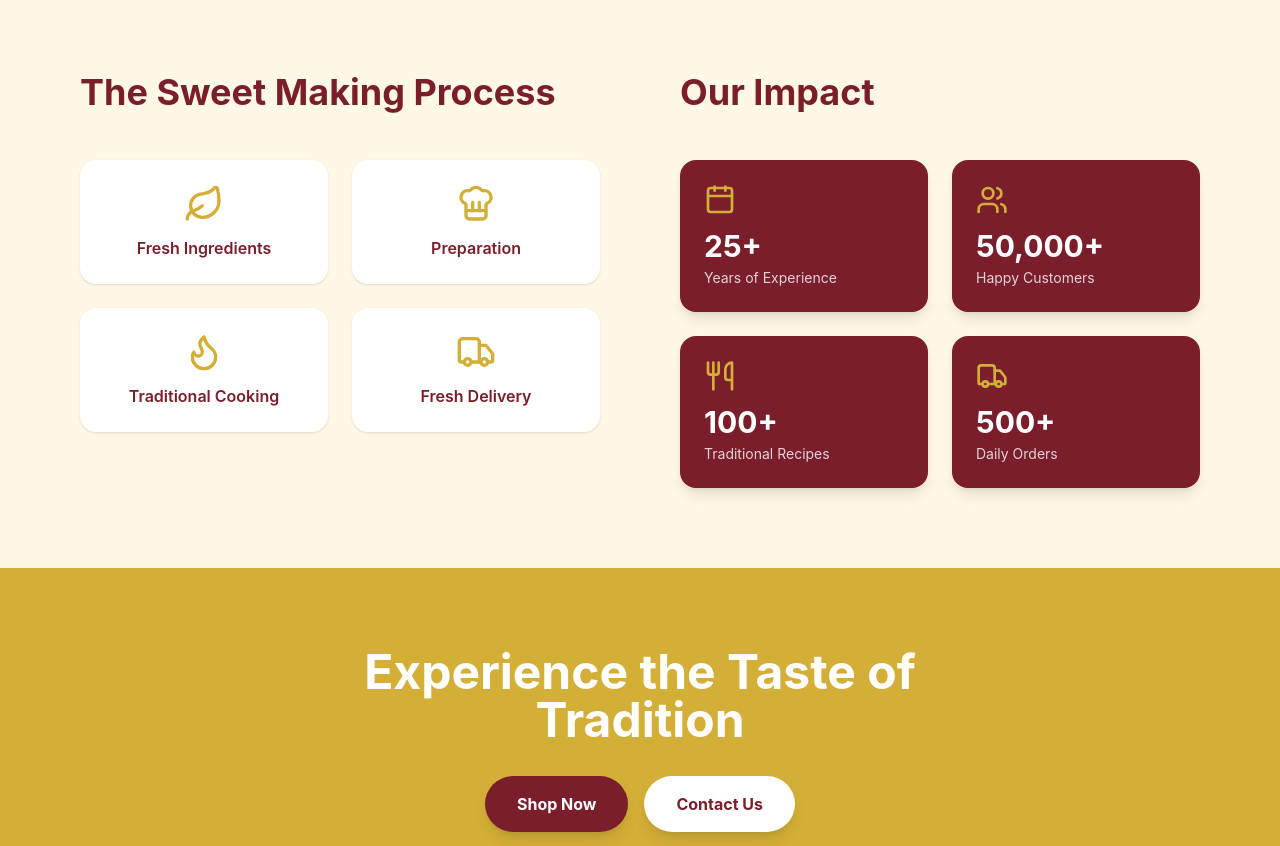
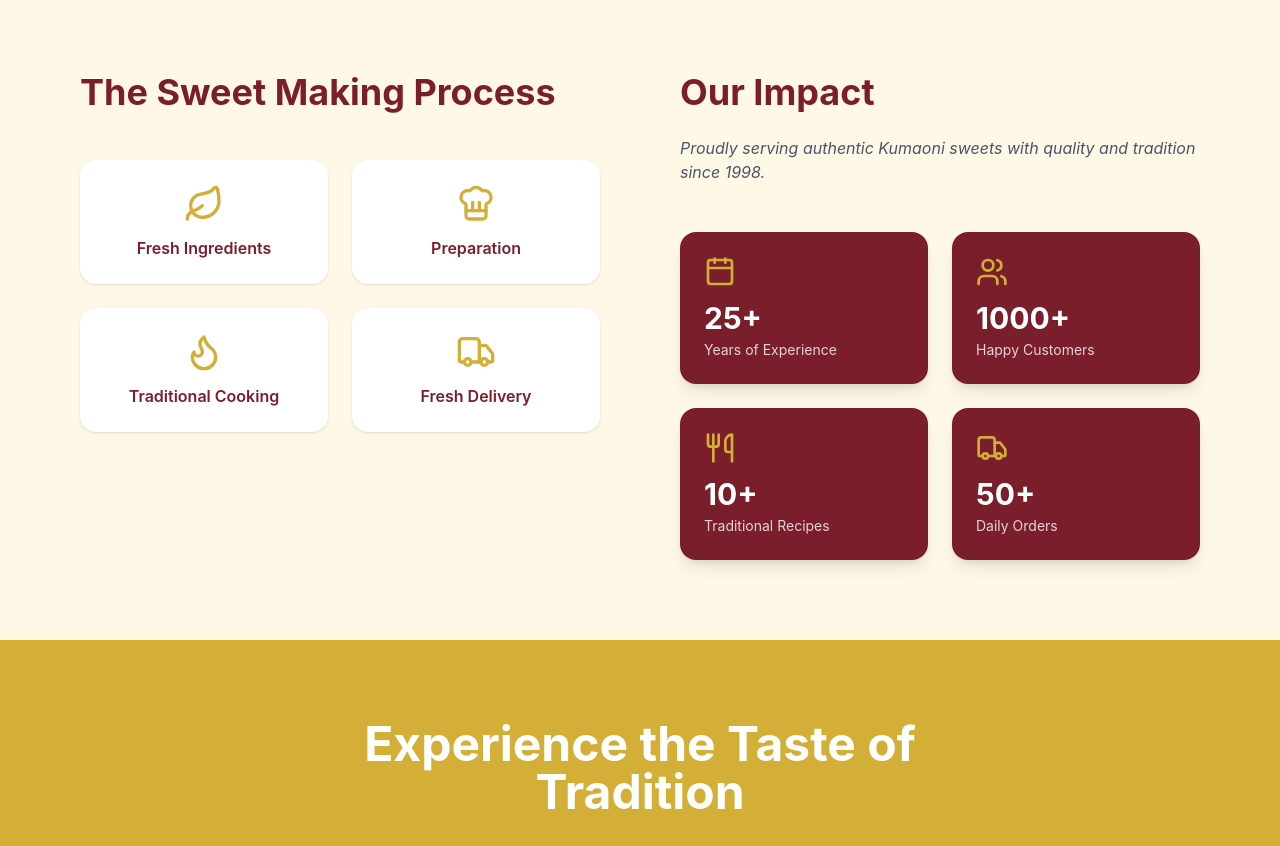
Before and after one commit to himani22122002-hue/chhimwal-sweets, a React (Vite) app in the folder client/: page /about in a window 1280 px wide. Shown: the part 1600-2446 px from the top of the page. Built offline with nearby package versions, Linux system fonts and the light colour scheme.

Commit message:
Improve the Our Impact section of my About page

```diff
--- a/client/src/pages/About.jsx
+++ b/client/src/pages/About.jsx
@@ -1,8 +1,21 @@
-import React from 'react';
-import { motion } from 'framer-motion';
+import React, { useEffect } from 'react';
+import { motion, useMotionValue, useTransform, animate } from 'framer-motion';
 import { Link } from 'react-router-dom';
 import { Award, Leaf, ShieldCheck, Heart, ChefHat, Flame, Truck, Users, Calendar, Utensils } from 'lucide-react';
 import aboutImage from "../assets/images/About.png";
+
+const Counter = ({ from, to }) => {
+  const count = useMotionValue(from);
+  const rounded = useTransform(count, (latest) => Math.round(latest));
+
+  useEffect(() => {
+    const controls = animate(count, to, { duration: 2 });
+    return () => controls.stop();
+  }, [count, to]);
+
+  return <motion.span>{rounded}</motion.span>;
+};
+
 const About = () => {
   const containerVariants = {
     hidden: { opacity: 0 },
@@ -15,10 +28,10 @@ const About = () => {
   };
 
   const stats = [
-    { label: 'Years of Experience', value: '25+', icon: Calendar },
-    { label: 'Happy Customers', value: '50,000+', icon: Users },
-    { label: 'Traditional Recipes', value: '100+', icon: Utensils },
-    { label: 'Daily Orders', value: '500+', icon: Truck },
+    { label: 'Years of Experience', value: 25, icon: Calendar, suffix: '+' },
+    { label: 'Happy Customers', value: 1000, icon: Users, suffix: '+' },
+    { label: 'Traditional Recipes', value: 10, icon: Utensils, suffix: '+' },
+    { label: 'Daily Orders', value: 50, icon: Truck, suffix: '+' },
   ];
 
   const processSteps = [
@@ -59,10 +72,10 @@ const About = () => {
           </div>
           <div className="rounded-3xl overflow-hidden shadow-2xl">
             <img
-  src={aboutImage}
-  alt="Handmade Sweets"
-  className="w-full h-[450px] object-cover rounded-3xl"
-/>
+              src={aboutImage}
+              alt="Handmade Sweets"
+              className="w-full h-[450px] object-cover rounded-3xl"
+            />
           </div>
         </motion.div>
       </section>
@@ -101,12 +114,22 @@ const About = () => {
           </div>
         </div>
         <div>
-          <h2 className="text-4xl font-bold mb-12">Our Impact</h2>
+          <h2 className="text-4xl font-bold mb-6">Our Impact</h2>
+          <p className="text-gray-600 mb-12 italic">Proudly serving authentic Kumaoni sweets with quality and tradition since 1998.</p>
           <div className="grid grid-cols-2 gap-6">
             {stats.map((stat, i) => (
-              <motion.div variants={itemVariants} key={i} className="p-6 bg-[#7B1E2B] text-white rounded-2xl shadow-lg">
+              <motion.div
+                variants={itemVariants}
+                key={i}
+                className="p-6 bg-[#7B1E2B] text-white rounded-2xl shadow-lg cursor-pointer"
+                whileHover={{ y: -5, boxShadow: "0 20px 25px -5px rgba(0, 0, 0, 0.1), 0 10px 10px -5px rgba(0, 0, 0, 0.04)" }}
+                transition={{ duration: 0.3 }}
+              >
                 <stat.icon className="w-8 h-8 text-[#D4AF37] mb-3" />
-                <div className="text-3xl font-bold mb-1">{stat.value}</div>
+                <div className="text-3xl font-bold mb-1">
+                  <Counter from={0} to={stat.value} />
+                  {stat.suffix}
+                </div>
                 <div className="text-sm opacity-80">{stat.label}</div>
               </motion.div>
             ))}
```
